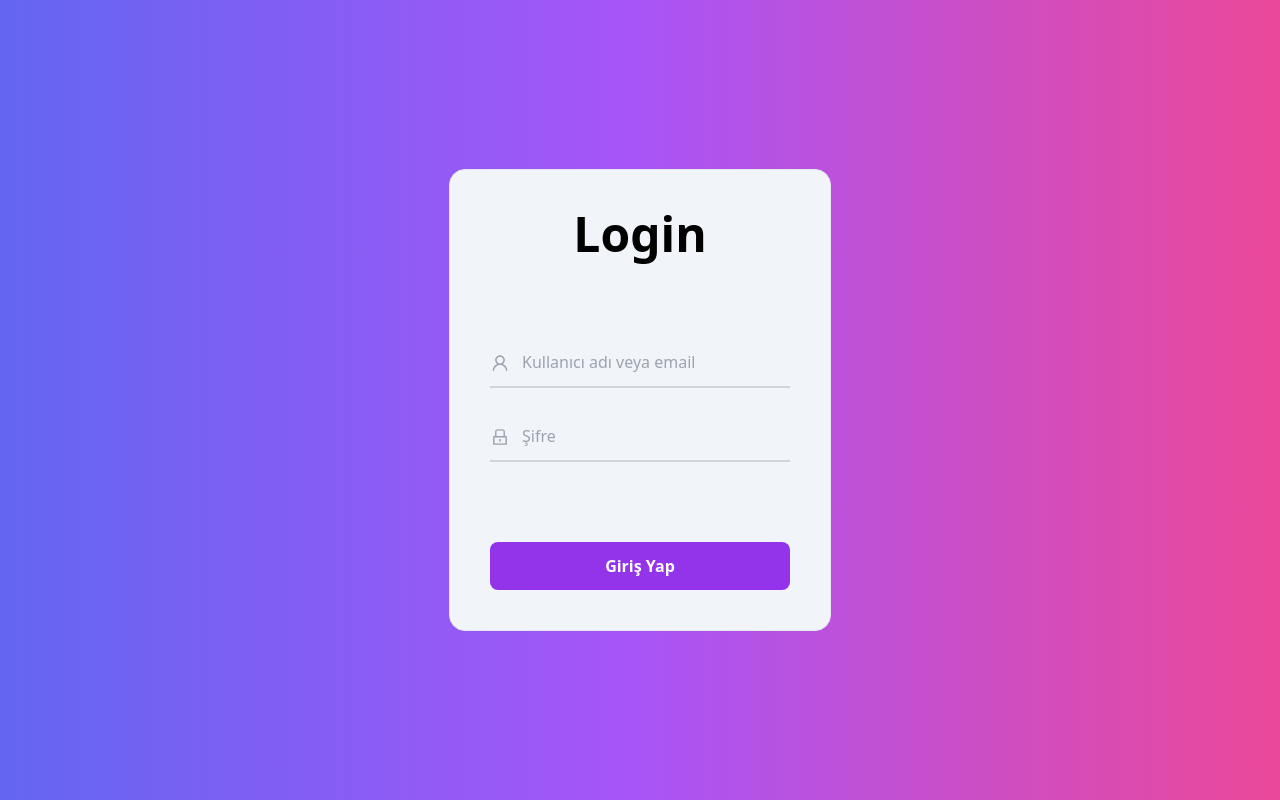
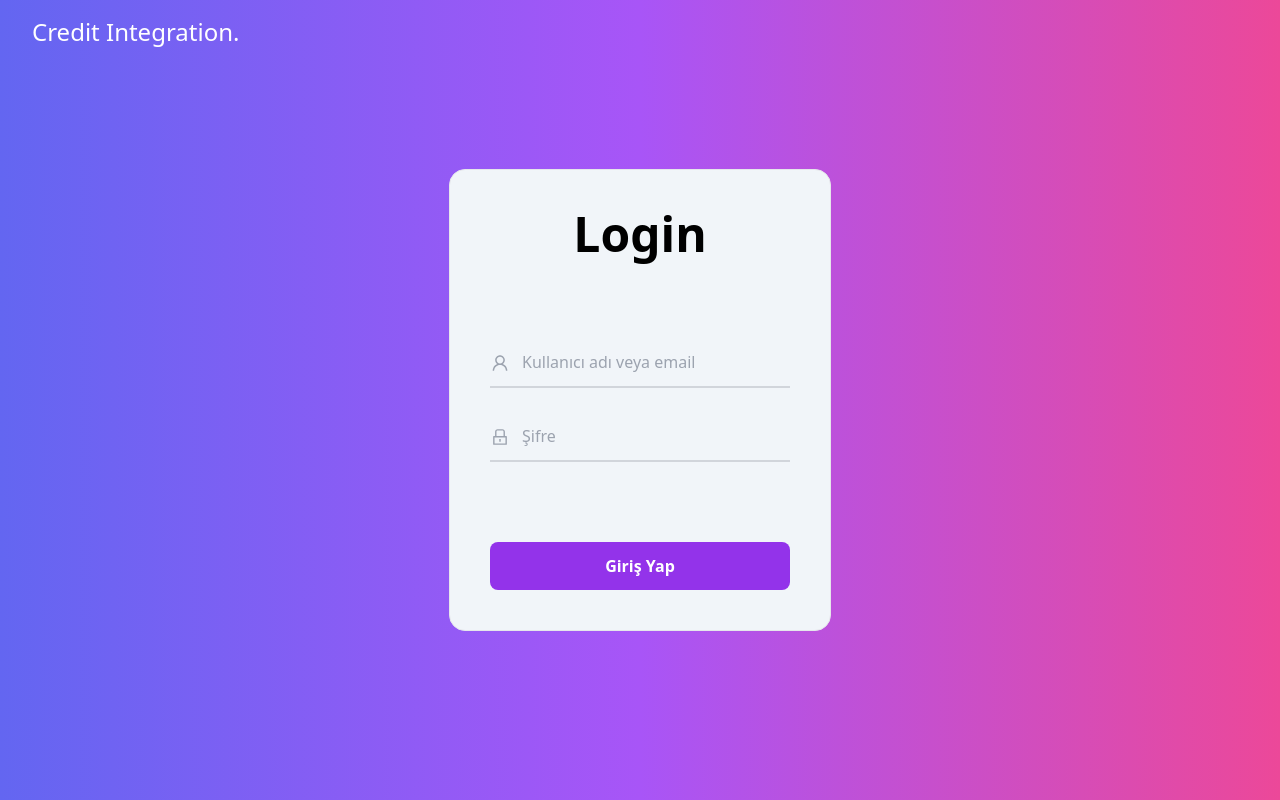
Before and after one commit to abdullah-turgut/credit-integration, a React (Vite) app in the folder frontend/: page / in a window 1280 px wide. Built offline with nearby package versions, Linux system fonts and the light colour scheme.

Commit message:
Update Login.jsx

```diff
--- a/frontend/src/pages/Login.jsx
+++ b/frontend/src/pages/Login.jsx
@@ -1,8 +1,11 @@
 import LoginForm from '../components/LoginForm';
 export default function Login() {
   return (
-    <div className="h-screen flex justify-center items-center bg-gradient-to-r from-indigo-500 via-purple-500 to-pink-500">
+    <div className="h-screen flex justify-center items-center bg-gradient-to-r from-indigo-500 via-purple-500 to-pink-500 relative">
       <LoginForm />
+      <p className="absolute top-0 left-0 font-thin text-2xl text-white py-4 px-8">
+        Credit Integration.
+      </p>
     </div>
   );
 }
```
